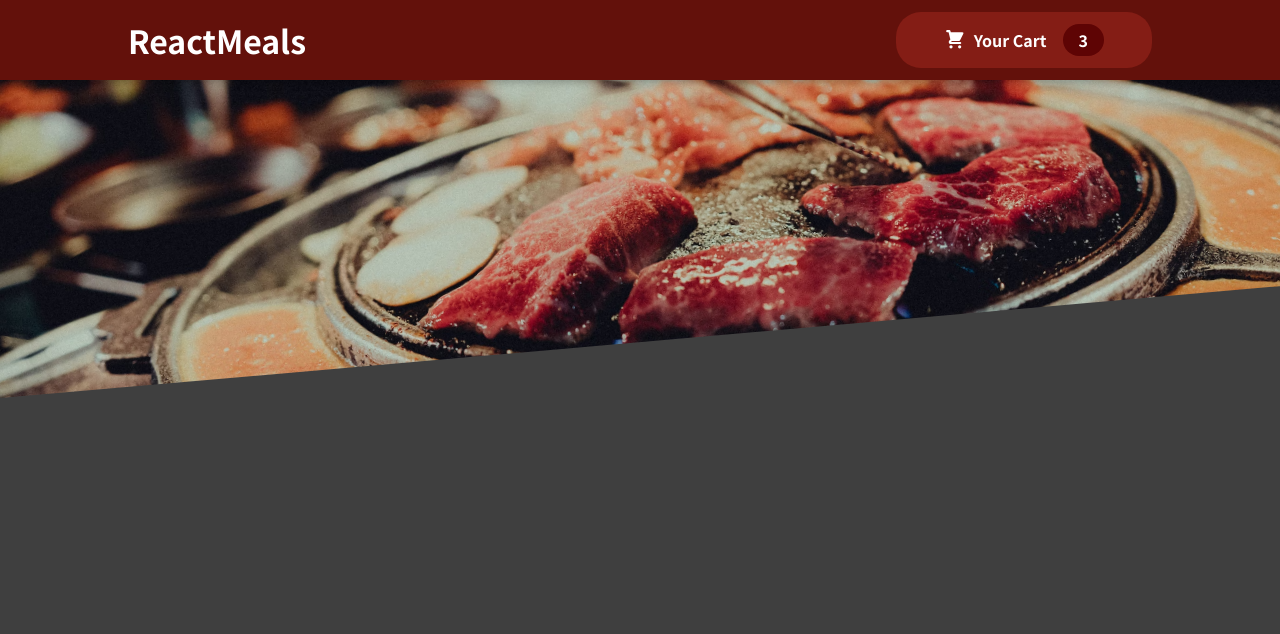
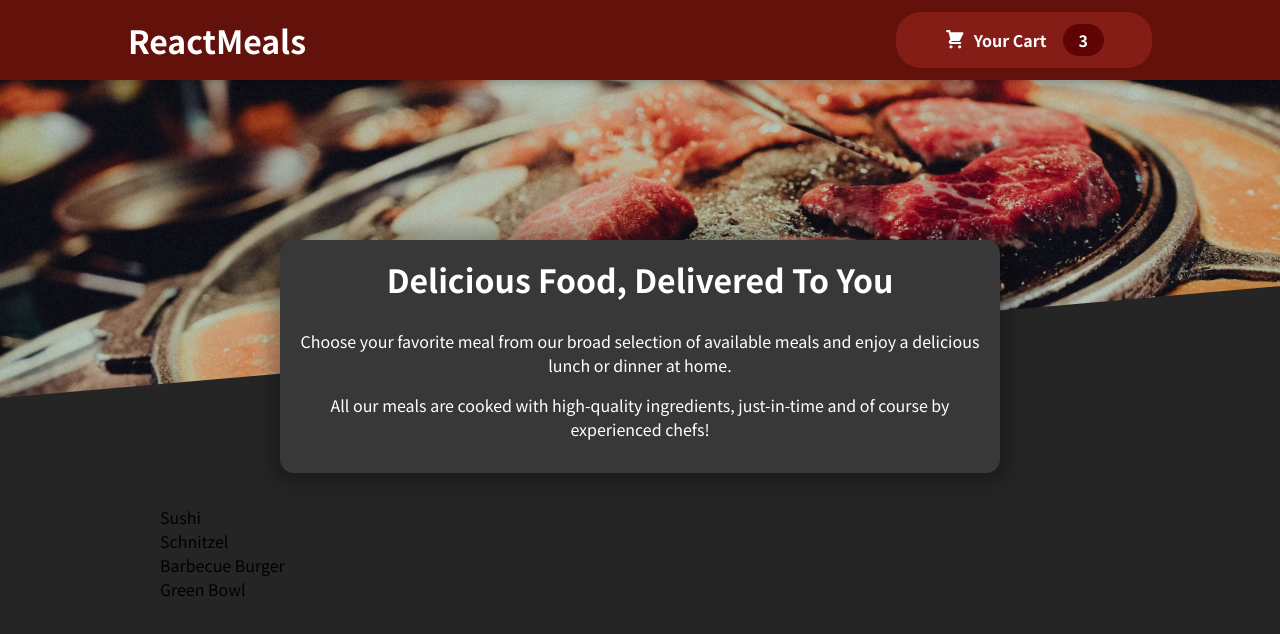
Before and after one commit to nicoleerlano/food-order-app, a React (Create React App) app: page / in a window 1280 px wide. Shown: the top 634 px of the page. Built offline with nearby package versions, Linux system fonts and the light colour scheme.

Commit message:
Add Meals, MealsSummary and AvailableMeals components

```diff
--- a/src/App.js
+++ b/src/App.js
@@ -1,10 +1,14 @@
 import { Fragment } from "react";
 import Header from "./components/Layout/Header";
+import Meals from "./components/Meals/Meals";
 
 function App() {
   return (
     <Fragment>
       <Header />
+      <main>
+        <Meals />
+      </main>
     </Fragment>
   );
 }
--- /dev/null
+++ b/src/components/Meals/AvailableMeals.js
@@ -0,0 +1,39 @@
+import classes from "./AvailableMeals.module.css";
+
+const DUMMY_MEALS = [
+  {
+    id: "m1",
+    name: "Sushi",
+    description: "Finest fish and veggies",
+    price: 22.99,
+  },
+  {
+    id: "m2",
+    name: "Schnitzel",
+    description: "A german specialty!",
+    price: 16.5,
+  },
+  {
+    id: "m3",
+    name: "Barbecue Burger",
+    description: "American, raw, meaty",
+    price: 12.99,
+  },
+  {
+    id: "m4",
+    name: "Green Bowl",
+    description: "Healthy...and green...",
+    price: 18.99,
+  },
+];
+
+const AvailableMeals = () => {
+  const mealsList = DUMMY_MEALS.map((meal) => <li>{meal.name}</li>);
+  return (
+    <section className={classes.meals}>
+      <ul>{mealsList}</ul>
+    </section>
+  );
+};
+
+export default AvailableMeals;
--- /dev/null
+++ b/src/components/Meals/AvailableMeals.module.css
@@ -0,0 +1,24 @@
+.meals {
+    max-width: 60rem;
+    width: 90%;
+    margin: 2rem auto;
+    animation: meals-appear 1s ease-out forwards;
+  }
+
+  .meals ul {
+    list-style: none;
+    margin: 0;
+    padding: 0;
+  }
+
+  @keyframes meals-appear {
+    from {
+      opacity: 0;
+      transform: translateY(3rem);
+    }
+
+    to {
+      opacity: 1;
+      transform: translateY(0);
+    }
+  }
--- /dev/null
+++ b/src/components/Meals/Meals.js
@@ -0,0 +1,14 @@
+import { Fragment } from "react";
+import MealsSummary from "./MealsSummary";
+import AvailableMeals from "./AvailableMeals";
+
+const Meals = () => {
+  return (
+    <Fragment>
+      <MealsSummary />
+      <AvailableMeals />
+    </Fragment>
+  );
+};
+
+export default Meals;
--- /dev/null
+++ b/src/components/Meals/MealsSummary.js
@@ -0,0 +1,19 @@
+import classes from "./MealsSummary.module.css";
+
+const MealsSummary = () => {
+  return (
+    <section className={classes.summary}>
+      <h2>Delicious Food, Delivered To You</h2>
+      <p>
+        Choose your favorite meal from our broad selection of available meals
+        and enjoy a delicious lunch or dinner at home.
+      </p>
+      <p>
+        All our meals are cooked with high-quality ingredients, just-in-time and
+        of course by experienced chefs!
+      </p>
+    </section>
+  );
+};
+
+export default MealsSummary;
--- /dev/null
+++ b/src/components/Meals/MealsSummary.module.css
@@ -0,0 +1,18 @@
+.summary {
+    text-align: center;
+    max-width: 45rem;
+    width: 90%;
+    margin: auto;
+    margin-top: -10rem;
+    position: relative;
+    background-color: #383838;
+    color: white;
+    border-radius: 14px;
+    padding: 1rem;
+    box-shadow: 0 1px 18px 10px rgba(0, 0, 0, 0.25);
+  }
+
+  .summary h2 {
+    font-size: 2rem;
+    margin-top: 0;
+  }
--- a/src/index.css
+++ b/src/index.css
@@ -10,5 +10,5 @@
 
 body {
   margin: 0;
-  background-color: #3f3f3f;
+  background-color: #262525;
 }
```
